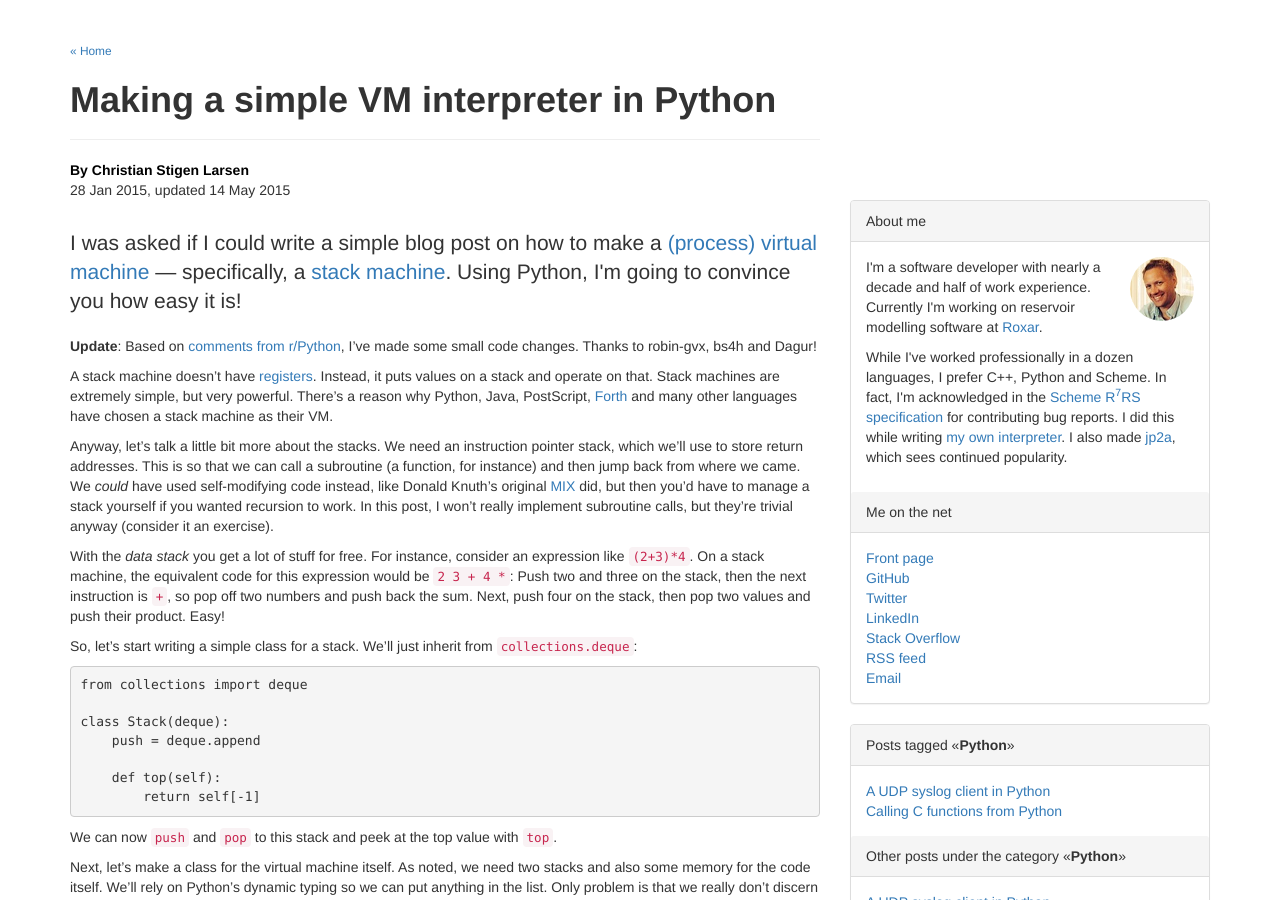
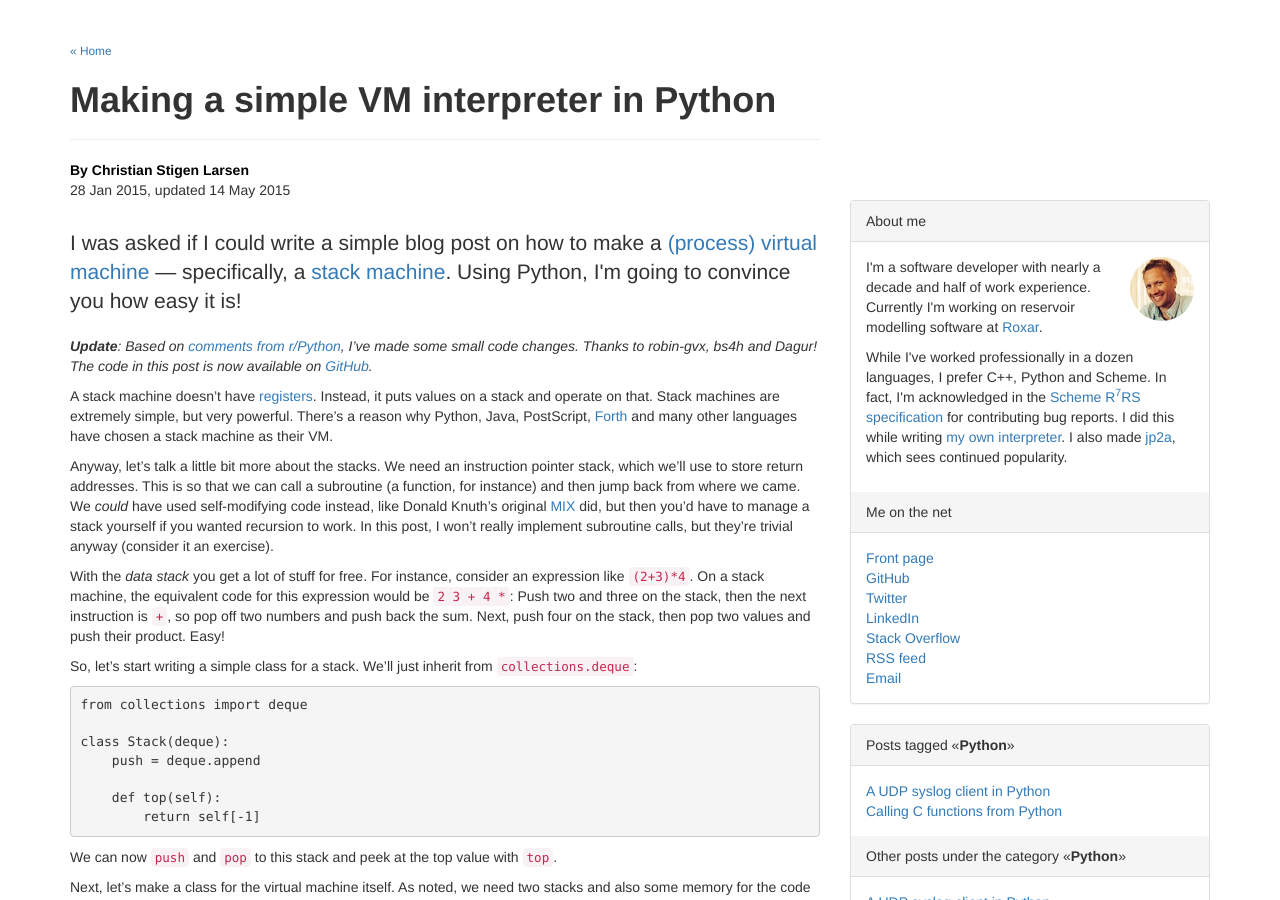
Before and after one commit to cslarsen/csl.name, a Jekyll site: the page built from _posts/2015-01-28-vm.md, in a window 1280 px wide and 900 px high. Built offline with Jekyll 4.4.1, drawn with Linux system fonts in a browser that asks for light colours; Markdown is read by kramdown in place of the engine named in the settings; comment, search, counter and statistics services are not loaded.

Commit message:
Adds github link

```diff
--- a/_posts/2015-01-28-vm.md
+++ b/_posts/2015-01-28-vm.md
@@ -18,8 +18,9 @@ Using Python, I'm going to convince you how easy it is!
 
 </p>
 
-**Update**: Based on [comments from r/Python][r/Python], I've made some small
-code changes. Thanks to robin-gvx, bs4h and Dagur!
+_**Update**: Based on [comments from r/Python][r/Python], I've made some small
+code changes. Thanks to robin-gvx, bs4h and Dagur! The code in this post is now
+available on [GitHub][github]._
 
 A stack machine doesn't have [registers][register-machine]. Instead, it puts
 values on a stack and operate on that.  Stack machines are extremely simple,
@@ -478,3 +479,4 @@ The complete code
 [r/Python]: https://pay.reddit.com/r/Python/comments/35tg6b/making_a_simple_vm_interpreter_in_python/
 [dead code elimination]: https://en.wikipedia.org/wiki/Dead_code_elimination
 [peephole optimization]: https://en.wikipedia.org/wiki/Peephole_optimization
+[github]: https://github.com/cslarsen/python-simple-vm
```
